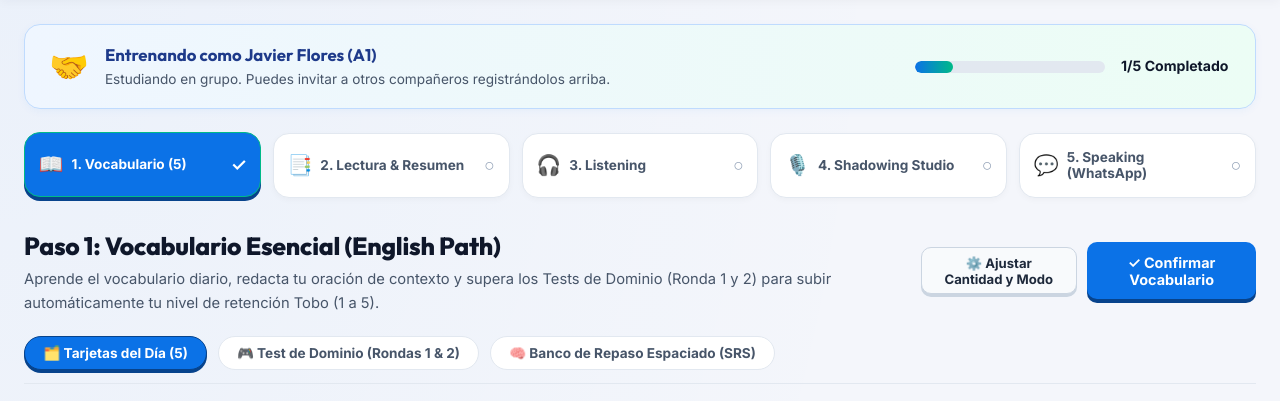
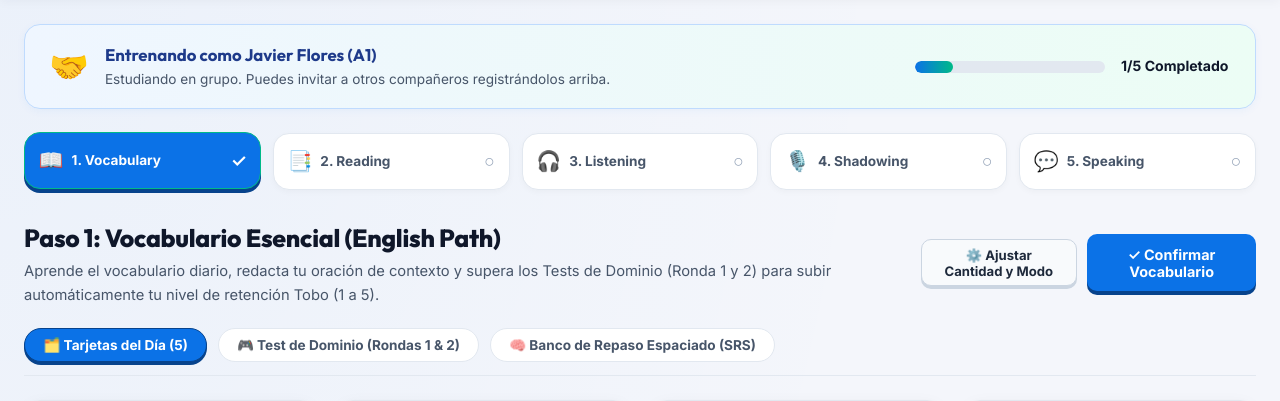
Before and after one commit to Javierifv/english-hub, a Flask app: page / in a window 1280 px wide. Shown: the part 76-477 px from the top of the page. Run offline with Flask 3, Linux system fonts and the light colour scheme; data comes from the database, SQL or seed files in the repository.

Commit message:
feat(reading): standardize tab names, align single-row toolbar, implement minimalist completion strip, and move AI evaluation to full-width bottom section

```diff
--- a/static/js/app.js
+++ b/static/js/app.js
@@ -455,7 +455,7 @@ function updateHeaderUI() {
 
   // Update tabs label
   const wCount = state.userInfo ? state.userInfo.words_per_day : 5;
-  document.getElementById("tab-label-vocab").textContent = `1. Vocabulario (${wCount})`;
+  document.getElementById("tab-label-vocab").textContent = "1. Vocabulary";
   const countBadge = document.getElementById("vocab-count-badge");
   if (countBadge) countBadge.textContent = wCount;
 
--- a/static/js/reading.js
+++ b/static/js/reading.js
@@ -155,35 +155,35 @@ async function loadReadingById(readingId) {
     document.getElementById("reading-level").textContent = `${reading.level} Level`;
     document.getElementById("reading-topic").textContent = reading.topic;
 
-    // Reading completion status banner and meta pill
+    // Reading completion status strip and meta pill
     const banner = document.getElementById("reading-status-banner");
     const bannerText = document.getElementById("reading-status-banner-text");
+    const bannerIcon = document.getElementById("reading-status-icon");
     const pill = document.getElementById("reading-completion-pill");
 
     if (reading.user_progress && reading.user_progress.is_completed) {
-      const compDate = reading.user_progress.completed_date || 'Fecha registrada';
+      const compDate = reading.user_progress.completed_date || 'Hoy';
       if (banner) {
         banner.style.display = "flex";
-        banner.style.background = "#ECFDF5";
-        banner.style.borderColor = "#A7F3D0";
+        banner.className = "reading-status-strip";
+        if (bannerIcon) bannerIcon.textContent = "✅";
         if (bannerText) {
-          bannerText.innerHTML = `¡Capítulo completado el <strong>${compDate}</strong>! Tanto tu traducción al español como tu resumen en inglés están finalizados y guardados.`;
+          bannerText.innerHTML = `<strong>Capítulo Completado</strong> · Realizado el ${compDate}`;
         }
       }
       if (pill) {
         pill.style.display = "inline-flex";
         pill.className = "badge badge-success";
-        pill.textContent = `✅ Ya trabajado (${compDate})`;
+        pill.textContent = `✅ Completado`;
       }
     } else if (reading.user_progress && (reading.user_progress.is_in_progress || reading.user_progress.has_translation || reading.user_progress.has_summary)) {
-      const compDate = reading.user_progress.completed_date || 'Hoy';
       const hasTrans = reading.user_progress.has_translation;
       if (banner) {
         banner.style.display = "flex";
-        banner.style.background = "#EFF6FF";
-        banner.style.borderColor = "#BFDBFE";
+        banner.className = "reading-status-strip in-progress";
+        if (bannerIcon) bannerIcon.textContent = "📝";
         if (bannerText) {
-          bannerText.innerHTML = `📝 Capítulo en proceso (${compDate}): ${hasTrans ? 'Traducción guardada y auditada' : 'Resumen guardado'}. Finaliza ambas fases para marcarlo como terminado al 100%.`;
+          bannerText.innerHTML = `<strong>En progreso</strong> · ${hasTrans ? 'Traducción guardada' : 'Resumen guardado'}`;
         }
       }
       if (pill) {
@@ -212,11 +212,22 @@ async function loadReadingById(readingId) {
       keywordsBox.innerHTML = `<span class="tag-title" style="color: var(--text-dim); font-size: 0.85rem;">Capítulo literario graduado en MCER</span>`;
     }
 
+    // Reset evaluation section
+    const evalFullSec = document.getElementById("reading-evaluation-full-section");
+    if (evalFullSec) evalFullSec.style.display = "none";
+    const transResultsBox = document.getElementById("translation-evaluation-results");
+    if (transResultsBox) { transResultsBox.innerHTML = ""; transResultsBox.style.display = "none"; }
+    const summResultsBox = document.getElementById("summary-evaluation-results");
+    if (summResultsBox) { summResultsBox.innerHTML = ""; summResultsBox.style.display = "none"; }
+
     // Load Spanish translation
     loadSavedTranslation();
 
     // Load English summary
     loadSavedSummary();
+
+    // Sync active phase view
+    switchReadingPhase(document.getElementById("tab-phase-summary")?.classList.contains("active") ? "summary" : "translation");
 
   } catch (err) {
     console.error("Error loading reading:", err);
@@ -418,16 +429,33 @@ function switchReadingPhase(phase) {
   const viewTranslation = document.getElementById("phase-view-translation");
   const viewSummary = document.getElementById("phase-view-summary");
 
+  const fullSec = document.getElementById("reading-evaluation-full-section");
+  const evalTitle = document.getElementById("reading-eval-main-title");
+  const transBox = document.getElementById("translation-evaluation-results");
+  const summaryBox = document.getElementById("summary-evaluation-results");
+
   if (phase === 'translation') {
     if (tabTranslation) tabTranslation.classList.add("active");
     if (tabSummary) tabSummary.classList.remove("active");
     if (viewTranslation) viewTranslation.style.display = "block";
     if (viewSummary) viewSummary.style.display = "none";
+
+    const hasTransAudit = transBox && transBox.innerHTML.trim().length > 0;
+    if (transBox) transBox.style.display = hasTransAudit ? "block" : "none";
+    if (summaryBox) summaryBox.style.display = "none";
+    if (fullSec) fullSec.style.display = hasTransAudit ? "block" : "none";
+    if (evalTitle) evalTitle.textContent = "📋 Auditoría de Traducción al Español (Gemini Flash)";
   } else {
     if (tabTranslation) tabTranslation.classList.remove("active");
     if (tabSummary) tabSummary.classList.add("active");
     if (viewTranslation) viewTranslation.style.display = "none";
     if (viewSummary) viewSummary.style.display = "block";
+
+    const hasSummAudit = summaryBox && summaryBox.innerHTML.trim().length > 0;
+    if (summaryBox) summaryBox.style.display = hasSummAudit ? "block" : "none";
+    if (transBox) transBox.style.display = "none";
+    if (fullSec) fullSec.style.display = hasSummAudit ? "block" : "none";
+    if (evalTitle) evalTitle.textContent = "📋 Auditoría de Resumen en Inglés (Gemini Flash)";
   }
 }
 
@@ -544,6 +572,19 @@ function renderTranslationFeedback(f) {
   const container = document.getElementById("translation-evaluation-results");
   if (!container) return;
   container.style.display = "block";
+
+  const fullSec = document.getElementById("reading-evaluation-full-section");
+  const evalTitle = document.getElementById("reading-eval-main-title");
+  const summaryBox = document.getElementById("summary-evaluation-results");
+
+  if (summaryBox) summaryBox.style.display = "none";
+  if (evalTitle) evalTitle.textContent = "📋 Auditoría de Traducción al Español (Gemini Flash)";
+  if (fullSec) {
+    fullSec.style.display = "block";
+    setTimeout(() => {
+      fullSec.scrollIntoView({ behavior: "smooth", block: "start" });
+    }, 100);
+  }
 
   // Highlighted explanations section
   let explanationsHtml = "";
@@ -736,6 +777,19 @@ function renderSummaryFeedback(f) {
   if (!container) return;
   container.style.display = "block";
 
+  const fullSec = document.getElementById("reading-evaluation-full-section");
+  const evalTitle = document.getElementById("reading-eval-main-title");
+  const transBox = document.getElementById("translation-evaluation-results");
+
+  if (transBox) transBox.style.display = "none";
+  if (evalTitle) evalTitle.textContent = "📋 Auditoría de Resumen en Inglés (Gemini Flash)";
+  if (fullSec) {
+    fullSec.style.display = "block";
+    setTimeout(() => {
+      fullSec.scrollIntoView({ behavior: "smooth", block: "start" });
+    }, 100);
+  }
+
   const matchedHtml = f.matched_vocab && f.matched_vocab.length > 0
     ? `<span class="eval-pill eval-pill-vocab">🎯 Palabras usadas: ${f.matched_vocab.join(", ")}</span>`
     : `<span class="eval-pill" style="background: rgba(255,255,255,0.05); color: var(--text-dim);">No usaste palabras del vocabulario de hoy</span>`;
@@ -818,6 +872,11 @@ function resetReadingTimer() {
   document.getElementById("btn-timer-toggle").textContent = "Iniciar";
 }
 
+function closeEvaluationSection() {
+  const fullSec = document.getElementById("reading-evaluation-full-section");
+  if (fullSec) fullSec.style.display = "none";
+}
+
 // =========================================================
 // EVENT LISTENERS INITIALIZATION
 // =========================================================
--- a/templates/index.html
+++ b/templates/index.html
@@ -119,12 +119,12 @@
     <nav class="pillar-tabs">
       <button class="pillar-tab active" data-tab="vocab" onclick="showPillar('vocab')">
         <span class="tab-icon">📖</span>
-        <span class="tab-name" id="tab-label-vocab">1. Vocabulario (5)</span>
+        <span class="tab-name" id="tab-label-vocab">1. Vocabulary</span>
         <span class="tab-check" id="tab-check-vocab">○</span>
       </button>
       <button class="pillar-tab" data-tab="reading" onclick="showPillar('reading')">
         <span class="tab-icon">📑</span>
-        <span class="tab-name">2. Lectura & Resumen</span>
+        <span class="tab-name">2. Reading</span>
         <span class="tab-check" id="tab-check-reading">○</span>
       </button>
       <button class="pillar-tab" data-tab="listening" onclick="showPillar('listening')">
@@ -134,12 +134,12 @@
       </button>
       <button class="pillar-tab" data-tab="shadowing" onclick="showPillar('shadowing')">
         <span class="tab-icon">🎙️</span>
-        <span class="tab-name">4. Shadowing Studio</span>
+        <span class="tab-name">4. Shadowing</span>
         <span class="tab-check" id="tab-check-shadowing">○</span>
       </button>
       <button class="pillar-tab" data-tab="speaking" onclick="showPillar('speaking')">
         <span class="tab-icon">💬</span>
-        <span class="tab-name">5. Speaking (WhatsApp)</span>
+        <span class="tab-name">5. Speaking</span>
         <span class="tab-check" id="tab-check-speaking">○</span>
       </button>
     </nav>
@@ -283,8 +283,15 @@
 
       <!-- Reading CEFR Level & Chapter Navigator Toolbar -->
       <div class="reading-toolbar">
+        <div class="chapter-nav-group">
+          <button class="btn btn-secondary btn-sm" onclick="navReadingChapter(-1)" title="Capítulo Anterior">◀ Anterior</button>
+          <select id="reading-chapter-select" class="chapter-dropdown" onchange="onReadingChapterDropdownChange(this.value)">
+            <!-- Chapters populated by JS -->
+          </select>
+          <button class="btn btn-secondary btn-sm" onclick="navReadingChapter(1)" title="Siguiente Capítulo">Siguiente ▶</button>
+        </div>
         <div class="level-pills-group">
-          <span class="toolbar-label">Nivel de Lectura:</span>
+          <span class="toolbar-label">Nivel:</span>
           <button type="button" class="level-pill-btn active pill-a1" id="reading-level-btn-a1" onclick="selectReadingLevel('A1')">
             📗 Nivel 1 (A1/A2)
           </button>
@@ -295,28 +302,18 @@
             📙 Nivel 3 (B2)
           </button>
           <button type="button" class="level-pill-btn" id="reading-level-btn-all" onclick="selectReadingLevel('all')">
-            🌐 Todos (93 Capítulos)
+            🌐 Todos (93)
           </button>
-        </div>
-        <div class="chapter-nav-group">
-          <button class="btn btn-secondary btn-sm" onclick="navReadingChapter(-1)" title="Capítulo Anterior">◀ Anterior</button>
-          <select id="reading-chapter-select" class="chapter-dropdown" onchange="onReadingChapterDropdownChange(this.value)">
-            <!-- Chapters populated by JS -->
-          </select>
-          <button class="btn btn-secondary btn-sm" onclick="navReadingChapter(1)" title="Siguiente Capítulo">Siguiente ▶</button>
         </div>
       </div>
 
       <div class="reading-split-layout">
         <!-- Left: Reading Reader -->
         <div class="card reading-article-card">
-          <!-- Persistent Completion Banner -->
-          <div id="reading-status-banner" style="display: none; background: #ECFDF5; border: 1.5px solid #A7F3D0; border-radius: var(--radius-sm); padding: 0.75rem 1rem; margin-bottom: 1rem; align-items: center; justify-content: space-between; flex-wrap: wrap; gap: 0.5rem;">
-            <div style="display: flex; align-items: center; gap: 0.5rem; color: #065F46; font-size: 0.88rem; font-weight: 700;">
-              <span>✅</span>
-              <span id="reading-status-banner-text">¡Ya completaste esta lectura!</span>
-            </div>
-            <span class="badge badge-success" style="font-size: 0.76rem;">Capítulo Finalizado</span>
+          <!-- Minimalist Status Strip -->
+          <div id="reading-status-banner" class="reading-status-strip" style="display: none;">
+            <span class="status-strip-icon" id="reading-status-icon">✅</span>
+            <span id="reading-status-banner-text" class="status-strip-text">Capítulo completado</span>
           </div>
 
           <div class="article-meta">
@@ -385,14 +382,12 @@
           <!-- SUBVIEW 1: Spanish Translation Workspace -->
           <div id="phase-view-translation" class="phase-subview active">
             <div class="studio-header">
-              <div>
-                <h3>✍️ Paso 2.1: Tu Traducción al Español</h3>
-                <p class="studio-instruction">
-                  Traduce el capítulo completo a español con tus palabras. La IA revisará tu fidelidad semántica y te explicará las palabras 🟡 y frases 🟣 que marcaste.
-                </p>
-              </div>
+              <h3>✍️ Paso 2.1: Tu Traducción al Español</h3>
               <span id="translation-word-count" class="word-counter">0 palabras</span>
             </div>
+            <p class="studio-instruction">
+              Traduce el capítulo completo a español con tus palabras. La IA revisará tu fidelidad semántica y te explicará las palabras 🟡 y frases 🟣 que marcaste.
+            </p>
 
             <textarea id="translation-textarea" class="summary-input" rows="11" placeholder="Escribe aquí tu traducción al español del capítulo completo...&#10;&#10;Ejemplo:&#10;Mi nombre es Robinson Crusoe. Nací en Inglaterra en 1632..."></textarea>
 
@@ -401,38 +396,47 @@
                 ✨ Auditar Mi Traducción con Gemini Flash
               </button>
             </div>
-
-            <!-- Translation Evaluation Results Container -->
-            <div id="translation-evaluation-results" class="evaluation-results-box" style="display: none;">
-              <!-- Injected via JavaScript -->
-            </div>
           </div>
 
           <!-- SUBVIEW 2: English Summary Workspace -->
           <div id="phase-view-summary" class="phase-subview" style="display: none;">
             <div class="studio-header">
-              <div>
-                <h3>📝 Paso 2.2: Tu Resumen en Inglés</h3>
-                <p class="studio-instruction">
-                  Resume las ideas clave con tus propias palabras en inglés. Gemini Flash auditará tu gramática, comprensión, conectores y detectará si usaste las palabras del día.
-                </p>
-              </div>
+              <h3>📝 Paso 2.2: Tu Resumen en Inglés</h3>
               <span id="summary-word-count" class="word-counter">0 palabras (Mínimo: 50)</span>
             </div>
+            <p class="studio-instruction">
+              Resume las ideas clave con tus propias palabras en inglés. Gemini Flash auditará tu gramática, comprensión, conectores y detectará si usaste las palabras del día.
+            </p>
 
-            <textarea id="summary-textarea" class="summary-input" rows="10" placeholder="Write your summary here in English... (Explain what the text was about and what you learned)"></textarea>
+            <textarea id="summary-textarea" class="summary-input" rows="11" placeholder="Write your summary here in English... (Explain what the text was about and what you learned)"></textarea>
 
             <div class="studio-actions">
               <button id="btn-evaluate-summary" class="btn btn-primary btn-block" onclick="submitSummaryForEvaluation()">
                 ✨ Auditar y Evaluar con Gemini Flash
               </button>
             </div>
+          </div>
+        </div>
+      </div>
 
-            <!-- Evaluation Results Container -->
-            <div id="summary-evaluation-results" class="evaluation-results-box" style="display: none;">
-              <!-- Injected via JavaScript -->
-            </div>
+      <!-- Full-Width Bottom Section: AI Audit & Feedback Results -->
+      <div id="reading-evaluation-full-section" class="card reading-eval-full-card" style="display: none;">
+        <div class="eval-full-header">
+          <div class="eval-full-title-group">
+            <span class="eval-full-badge">⚡ Gemini Flash AI</span>
+            <h3 id="reading-eval-main-title">📋 Resultados de la Auditoría & Retroalimentación</h3>
           </div>
+          <button type="button" class="btn btn-ghost btn-sm" onclick="closeEvaluationSection()" title="Cerrar panel de auditoría">✕ Cerrar Auditoría</button>
+        </div>
+
+        <!-- Translation Evaluation Results Container -->
+        <div id="translation-evaluation-results" class="evaluation-results-box" style="display: none;">
+          <!-- Injected via JavaScript -->
+        </div>
+
+        <!-- Summary Evaluation Results Container -->
+        <div id="summary-evaluation-results" class="evaluation-results-box" style="display: none;">
+          <!-- Injected via JavaScript -->
         </div>
       </div>
     </section>
```
Also changed, not shown: static/css/style.css (+86 -6 lines).
